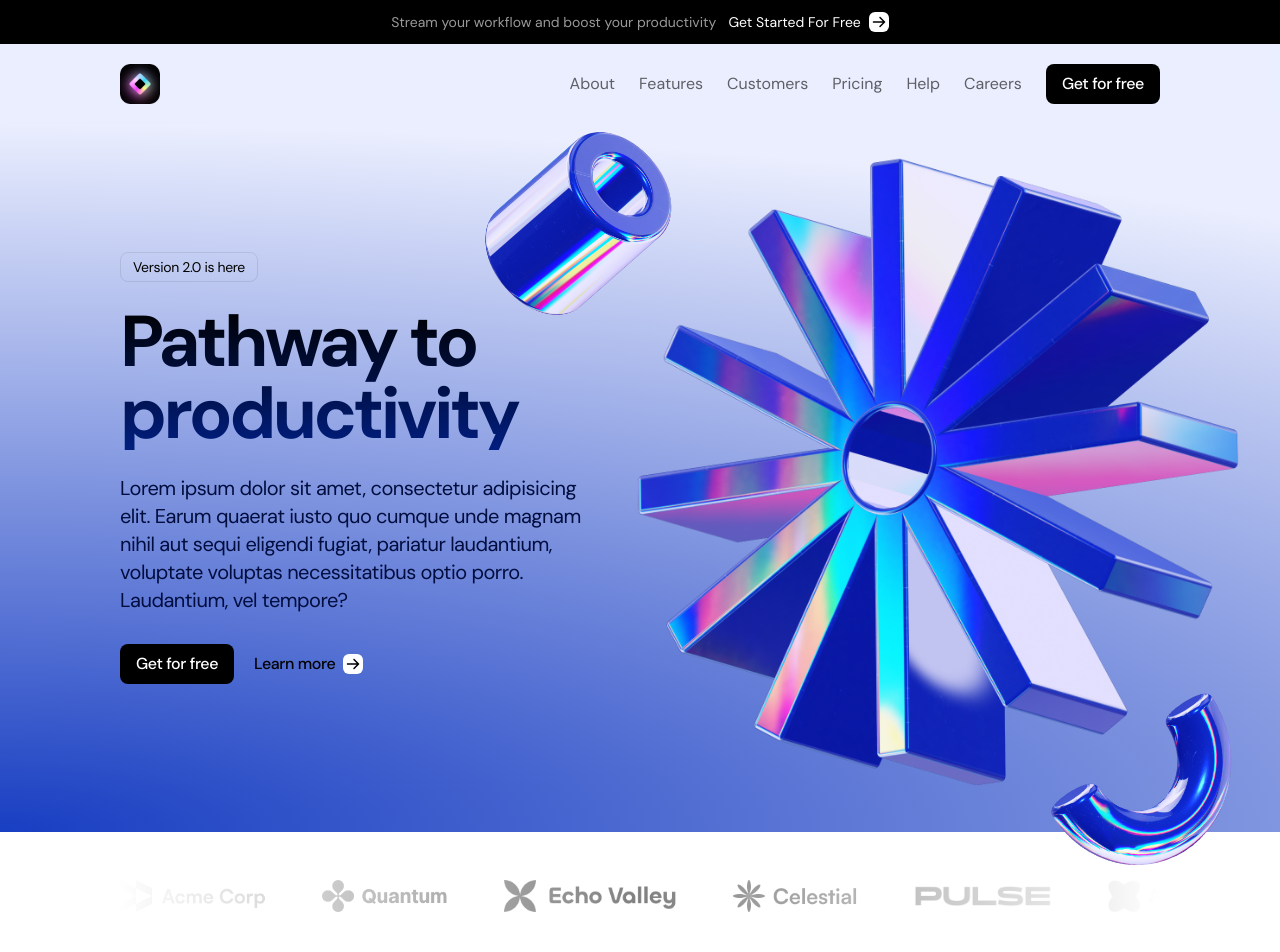
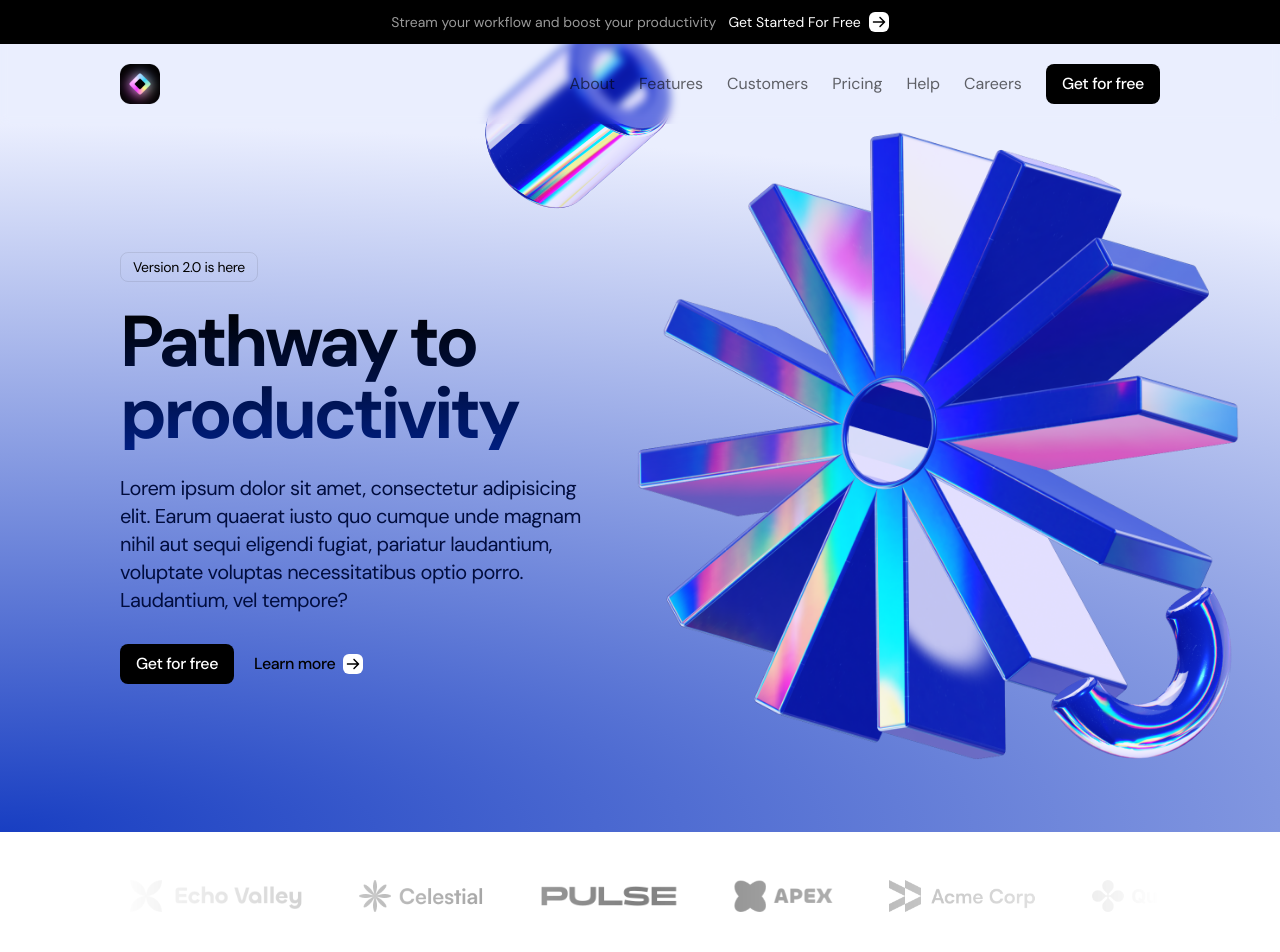
Before and after one commit to calvinputera/landing-page-project-with-framer-motion, a Next.js app: page / in a window 1280 px wide. Shown: the top 952 px of the page. Built offline with nearby package versions, Linux system fonts and the light colour scheme.

Commit message:
[UPDATE] my first framer motion

```diff
--- a/src/components/Hero.tsx
+++ b/src/components/Hero.tsx
@@ -1,11 +1,26 @@
+'use client'
+
 import Image from "next/image";
 import cogeImage from "../../public/assets/cog.png"
 import cylinder from "../../public/assets/cylinder.png"
 import noodleImage from "../../public/assets/noodle.png"
+import { motion, useScroll, useTransform, useMotionValueEvent } from "framer-motion"
+import { useRef } from "react";
 
 const Hero = () => {
+  const heroRef = useRef(null)
+
+  const { scrollYProgress } = useScroll({
+    target: heroRef,
+    offset: ['start end', 'end start']
+  })
+
+  const translateY = useTransform(scrollYProgress, [0, 1], [150, -150])
+
+  // useMotionValueEvent(translateY, 'change', (latest) => console.log(latest, "LATEST VALUE"))
+
   return (
-    <section className="pt-8 pb-20 md:pt-5 md:pb-10 bg-[radial-gradient(ellipse_200%_100%_at_bottom_left,#183EC2,#EAEEFE_100%)] overflow-x-clip">
+    <section ref={heroRef} className="pt-8 pb-20 md:pt-5 md:pb-10 bg-[radial-gradient(ellipse_200%_100%_at_bottom_left,#183EC2,#EAEEFE_100%)] overflow-x-clip">
       <div className="container">
         <div className="md:flex items-center">
           <div className="md:w-[478px]">
@@ -23,9 +38,40 @@ const Hero = () => {
             </div>
           </div>
           <div className="mt-20 md:mt-0 md:h-[648px] md:flex-1 relative">
-            <Image src={cogeImage} alt="cog" className="md:absolute md:h-full md:w-auto md:max-w-none md:-left-6 lg:left-0" />
-            <Image src={cylinder} alt="cylinder" width={220} height={220} className="hidden md:block -top-8 -left-32 md:absolute" />
-            <Image src={noodleImage} alt="noodle" width={220} className="hidden lg:block absolute top-[524px] left-[448px] rotate-[30deg]" />
+            <motion.img
+              src={cogeImage.src}
+              alt="cog"
+              className="md:absolute md:h-full md:w-auto md:max-w-none md:-left-6 lg:left-0"
+              animate={{
+                translateY: [-30, 30]
+              }}
+              transition={{
+                repeat: Infinity,
+                repeatType: 'mirror',
+                duration: 3,
+                ease: 'easeInOut'
+              }}
+            />
+            <motion.img
+              src={cylinder.src}
+              alt="cylinder"
+              width={220}
+              height={220}
+              className="hidden md:block -top-8 -left-32 md:absolute"
+              style={{
+                translateY: translateY,
+              }}
+            />
+            <motion.img
+              src={noodleImage.src}
+              alt="noodle"
+              width={220}
+              className="hidden lg:block absolute top-[524px] left-[448px] rotate-[30deg]"
+              style={{
+                rotate: 30,
+                translateY: translateY,
+              }}
+            />
           </div>
         </div>
       </div>
--- a/src/components/LogoTicker.tsx
+++ b/src/components/LogoTicker.tsx
@@ -1,3 +1,5 @@
+'use client'
+
 import acmeLogo from "../../public/assets/logo-acme.png";
 import quantumLogo from "../../public/assets/logo-quantum.png";
 import echoLogo from "../../public/assets/logo-echo.png";
@@ -5,20 +7,39 @@ import celestialLogo from "../../public/assets/logo-celestial.png";
 import pulseLogo from "../../public/assets/logo-pulse.png";
 import apexLogo from "../../public/assets/logo-apex.png";
 import Image from "next/image";
+import { motion } from "framer-motion";
 
 const LogoTicker = () => {
   return (
     <div className="py-8 md:py-12 bg-white">
       <div className="container">
         <div className="flex overflow-hidden [mask-image:linear-gradient(to_right,transparent,black,transparent)]">
-          <div className="flex gap-14 flex-none">
+          <motion.div
+            className="flex gap-14 flex-none pr-14"
+            animate={{
+              translateX: "-50%"
+            }}
+            transition={{
+              duration: 20,
+              repeat: Infinity,
+              ease: 'linear',
+              repeatType: 'loop',
+            }}
+          >
             <Image src={acmeLogo} alt="acme" className="logo-ticker-image" />
             <Image src={quantumLogo} alt="quantum" className="logo-ticker-image" />
             <Image src={echoLogo} alt="echo" className="logo-ticker-image" />
             <Image src={celestialLogo} alt="celestial" className="logo-ticker-image" />
             <Image src={pulseLogo} alt="pulse" className="logo-ticker-image" />
             <Image src={apexLogo} alt="apex" className="logo-ticker-image" />
-          </div>
+            {/* Second set of logos for animation */}
+            <Image src={acmeLogo} alt="acme" className="logo-ticker-image" />
+            <Image src={quantumLogo} alt="quantum" className="logo-ticker-image" />
+            <Image src={echoLogo} alt="echo" className="logo-ticker-image" />
+            <Image src={celestialLogo} alt="celestial" className="logo-ticker-image" />
+            <Image src={pulseLogo} alt="pulse" className="logo-ticker-image" />
+            <Image src={apexLogo} alt="apex" className="logo-ticker-image" />
+          </motion.div>
         </div>
       </div>
     </div>
```
